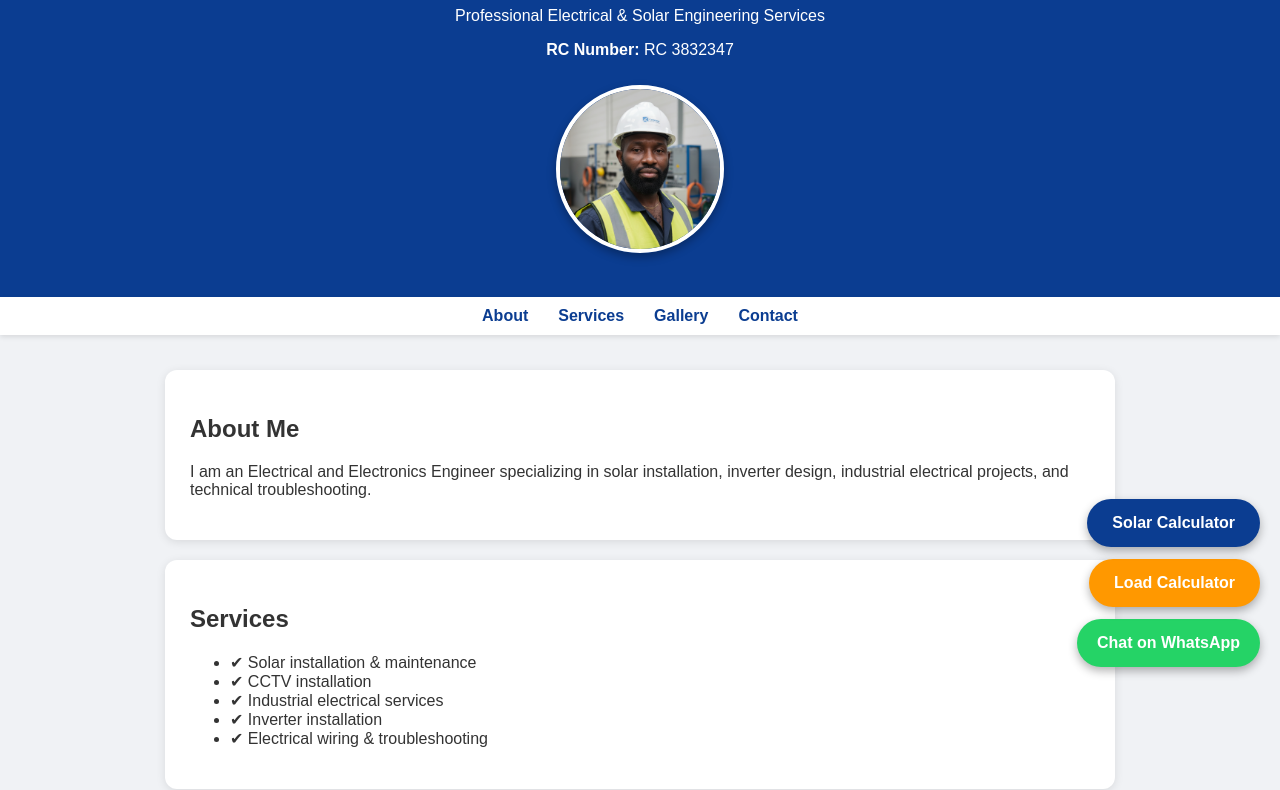
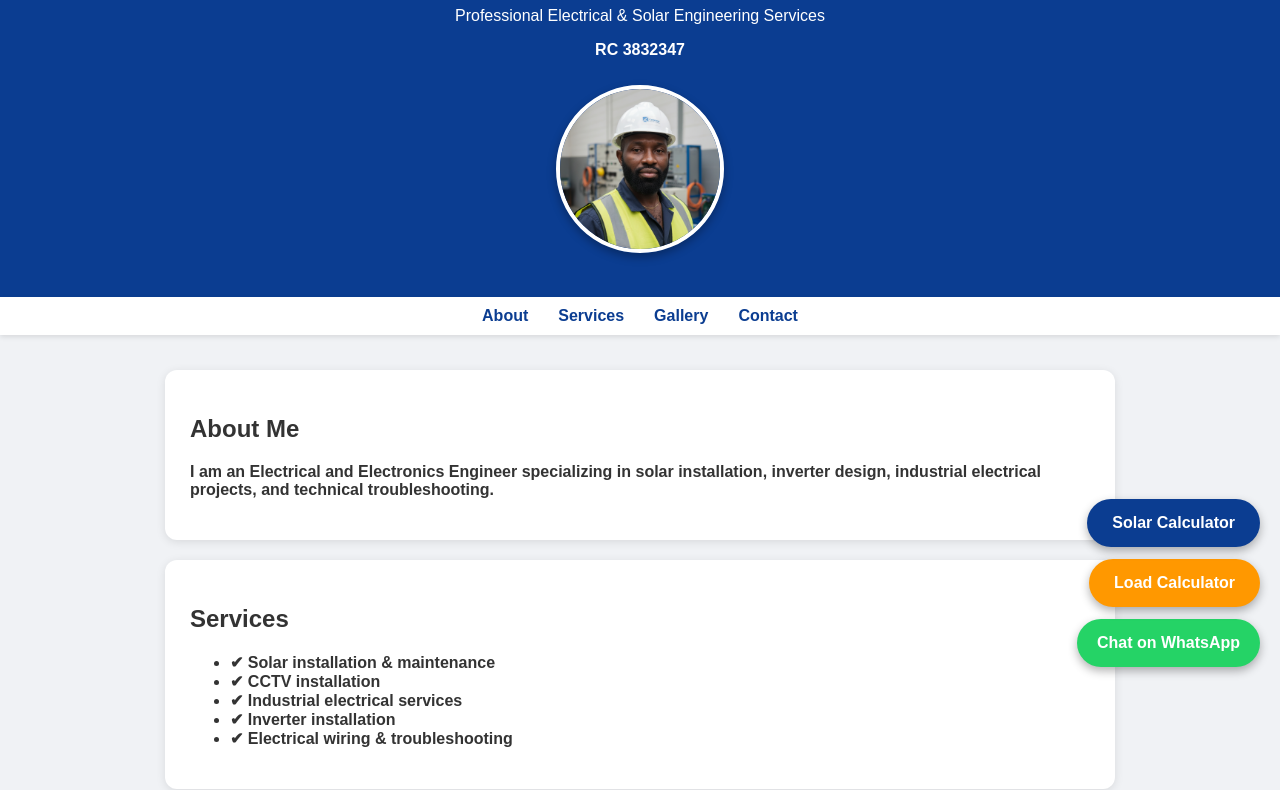
Before and after one commit to benditoengineering/Bendito-portfolio, a plain HTML site: page index.html in a window 1280 px wide. Shown: the part 113-903 px from the top of the page. Drawn offline with Linux system fonts and the light colour scheme.

Commit message:
Update index.html

```diff
--- a/index.html
+++ b/index.html
@@ -60,7 +60,7 @@ footer { text-align:center; padding:15px; background:#0b3d91; color:white; margi
 <header>
 <h1>Bendito Engineering Consult</h1>
 <p>Professional Electrical & Solar Engineering Services</p>
-<p><strong>RC Number:</strong> RC 3832347</p>
+<p><strong> RC 3832347</p>
 <img src="images/Profile1.jpg" alt="Profile Photo" class="profile-pic">
 </header>
 
```
